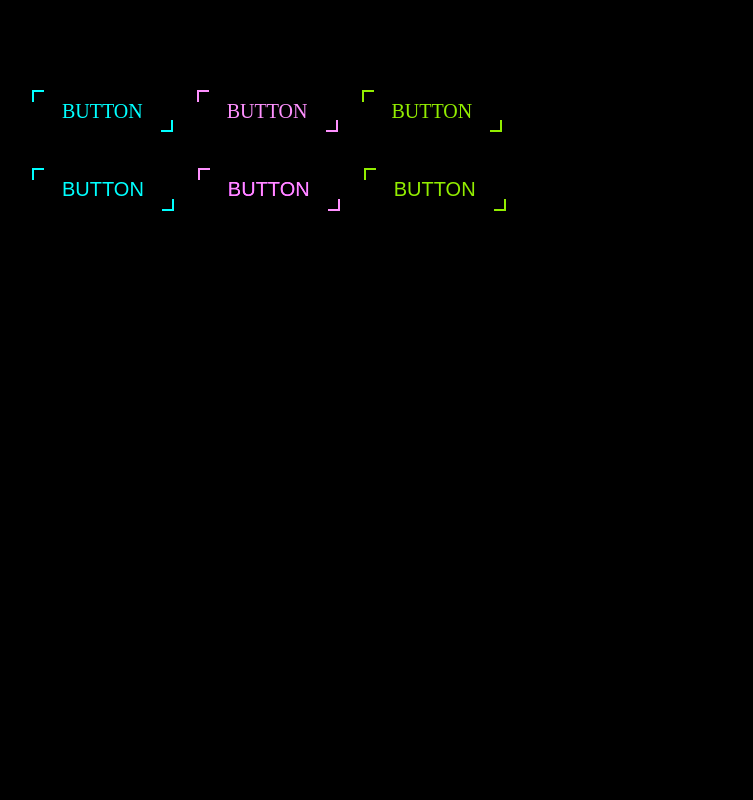
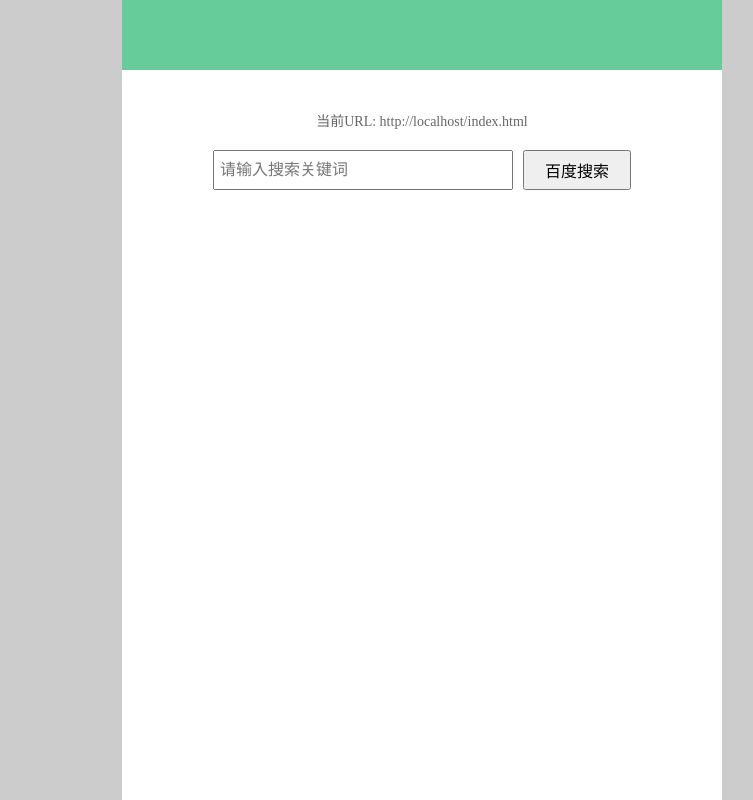
Before and after one commit to RuiZhang1234565521/ruizhang1234565521.github.io, a plain HTML site: page index.html in a window 1280 px wide. Shown: the whole page, without its empty margins (218-971 px from the left). Drawn offline with Linux system fonts and the light colour scheme.

Commit message:
Update index.html

```diff
--- a/index.html
+++ b/index.html
@@ -2,72 +2,87 @@
 <head>
 	<meta charset='utf-8' />
 	<meta name=viewport content='width=device-width,initial-scale=1,minimum-scale=1,maximum-scale=1,user-scalable=no' />
-	<title>我的首页</title>
+	<title>首页</title>
 <style type="text/css">
-    @media screen and (min-width:800px) {body {width: 800px}}
-	@media screen and (max-width:800px) {body {width: 100%}}
-	body{
-		margin:100px auto;
-		background-color: black;
+	/* 确保页面高度等于视口高度，且不出现滚动条 */
+	html, body {
+		height: 100%;
+		width: 600px;
+		margin: 0 auto;
+		padding: 0;
+		overflow: hidden; /* 隐藏滚动条 */
 	}
-	button, a{
-		position: relative;
-		padding: 10px 30px;
-		margin: 45px 10px;
-		color: aqua;
-		text-decoration: none;
-		font-size: 20px;
-		transition: .5s;
+	/* 页面布局 */
+	body {
+		display: flex;
+		flex-direction: column;
+		background-color: #ccc;
 	}
-	button{
-		background-color: black;
-		border: 0;
+	/* 顶部区域 */
+	#a {
+		background-color: #6C9;
+		height: 70px; /* 固定高度 */
+		flex-shrink: 0; /* 禁止缩小 */
 	}
-	a:nth-child(2){filter: hue-rotate(115deg);}
-	a:nth-child(3){filter: hue-rotate(270deg);}
-	button:nth-child(6){filter: hue-rotate(115deg);}
-	button:nth-child(7){filter: hue-rotate(270deg);}
-	button:hover, a:hover{
-		background-color: aqua;
-		color: black;
-		box-shadow: 0 0 50px aqua;
-		transition-delay: .5s;
+	/* 内容区域 */
+	#b {
+		background-color: #fff;
+		flex-grow: 1; /* 填充剩余空间 */
+		overflow: auto; /* 允许内容区域滚动 */
+		padding: 20px;
+		box-sizing: border-box; /* 防止 padding 影响高度 */
 	}
-	button::before,a::before{
-		content:'';
-		position: absolute;
-		top:0;
-		left: 0;
-		width: 10px;
-		height: 10px;
-		border-left: 2px solid aqua;
-		border-top: 2px solid aqua;
-		transition: .5s;
+	/* 搜索框样式 */
+	#search-box {
+		display: flex;
+		align-items: center;
+		justify-content: center;
+		margin-top: 20px;
 	}
-	button::after,a::after{
-		content:'';
-		position: absolute;
-		bottom:0;
-		right: 0;
-		width: 10px;
-		height: 10px;
-		border-bottom: 2px solid aqua;
-		border-right: 2px solid aqua;
-		transition: .5s;
+	#search-input {
+		width: 300px;
+		height: 40px;
+		padding: 5px;
+		font-size: 16px;
 	}
-	a:hover::before, a:hover::after ,button:hover::before,button:hover::after{
-		width:98%;
-		height: 96%;
+	#search-button {
+		height: 40px;
+		padding: 0 20px;
+		font-size: 16px;
+		margin-left: 10px;
+		cursor: pointer;
+	}
+	/* 当前 URL 显示样式 */
+	#current-url {
+		text-align: center;
+		margin-top: 20px;
+		font-size: 14px;
+		color: #666;
 	}
 </style>
 </head>
 <body>
-<a href="#">BUTTON</a>
-<a href="#">BUTTON</a>
-<a href="#">BUTTON</a>
-<br>
-<button>BUTTON</button>
-<button>BUTTON</button>
-<button>BUTTON</button>
+	<div id='a'></div>
+	<div id='b'>
+		<!-- 显示当前URL -->
+		<div id="current-url"></div>
+		<!-- 百度搜索功能 -->
+		<div id="search-box">
+			<input type="text" id="search-input" placeholder="请输入搜索关键词">
+			<button id="search-button" onclick="searchBaidu()">百度搜索</button>
+		</div>
+	</div>
 </body>
 </html>
+<script type="text/javascript">
+	// 显示当前URL
+	document.getElementById('current-url').innerText = '当前URL: ' + window.location.href;
+
+	// 百度搜索功能
+	function searchBaidu() {
+		var keyword = document.getElementById('search-input').value;
+		if (keyword) {
+			window.open('https://www.baidu.com/s?wd=' + encodeURIComponent(keyword), '_blank');
+		}
+	}
+</script>
```
